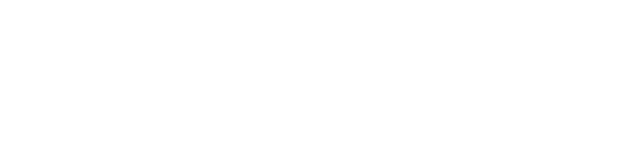
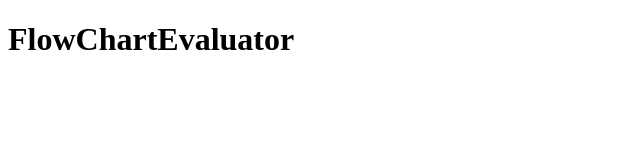
Before and after one commit to manideepakgampa/FlowChartEvaluator, a plain HTML site: page index.html in a window 1280 px wide. Shown: the whole page, without its empty margins (0-640 px from the left). Drawn offline with Linux system fonts and the light colour scheme.

Commit message:
Initial Commit

```diff
--- a/index.html
+++ b/index.html
@@ -5,5 +5,7 @@
     <meta name="viewport" content="width=device-width, initial-scale=1.0" />
     <title>FlowChartEvaluator</title>
   </head>
-  <body></body>
+  <body>
+    <h1>FlowChartEvaluator</h1>
+  </body>
 </html>
```
